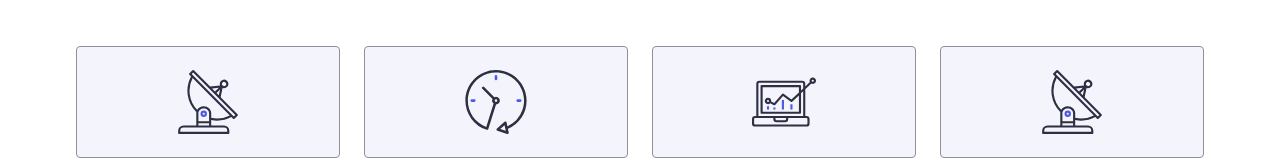
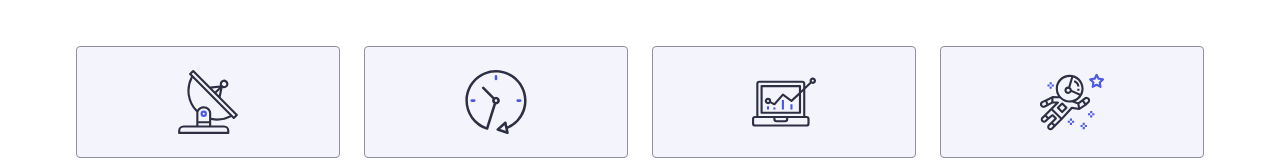
Before and after one commit to d1m2o3n4/goit-markup-hw-04, a plain HTML site: page index.html in a window 1280 px wide. Shown: the part 747-910 px from the top of the page. Drawn offline with nearby package versions, Linux system fonts and the light colour scheme.

Commit message:
Update index.html

```diff
--- a/index.html
+++ b/index.html
@@ -104,7 +104,7 @@
             <li class="benefits-list-item">
               <div class="benefits-block">
                 <svg class="benefits-block-pic" width="64" height="64">
-                  <use href="./images/icons.svg#antenna"></use>
+                  <use href="./images/icons.svg#astronaut"></use>
                 </svg>
               </div>
               <h3 class="benefits-title">Technologies</h3>
```
